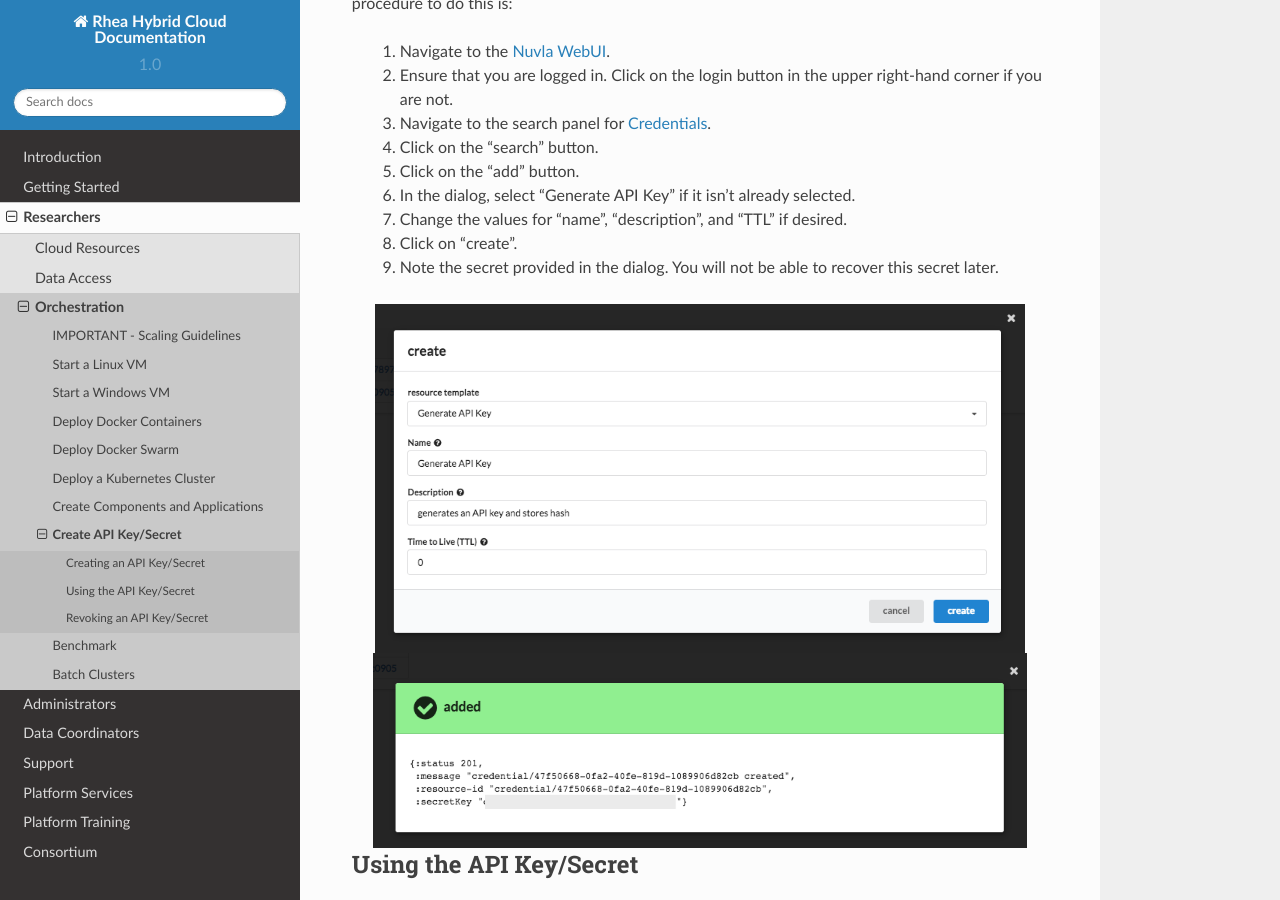
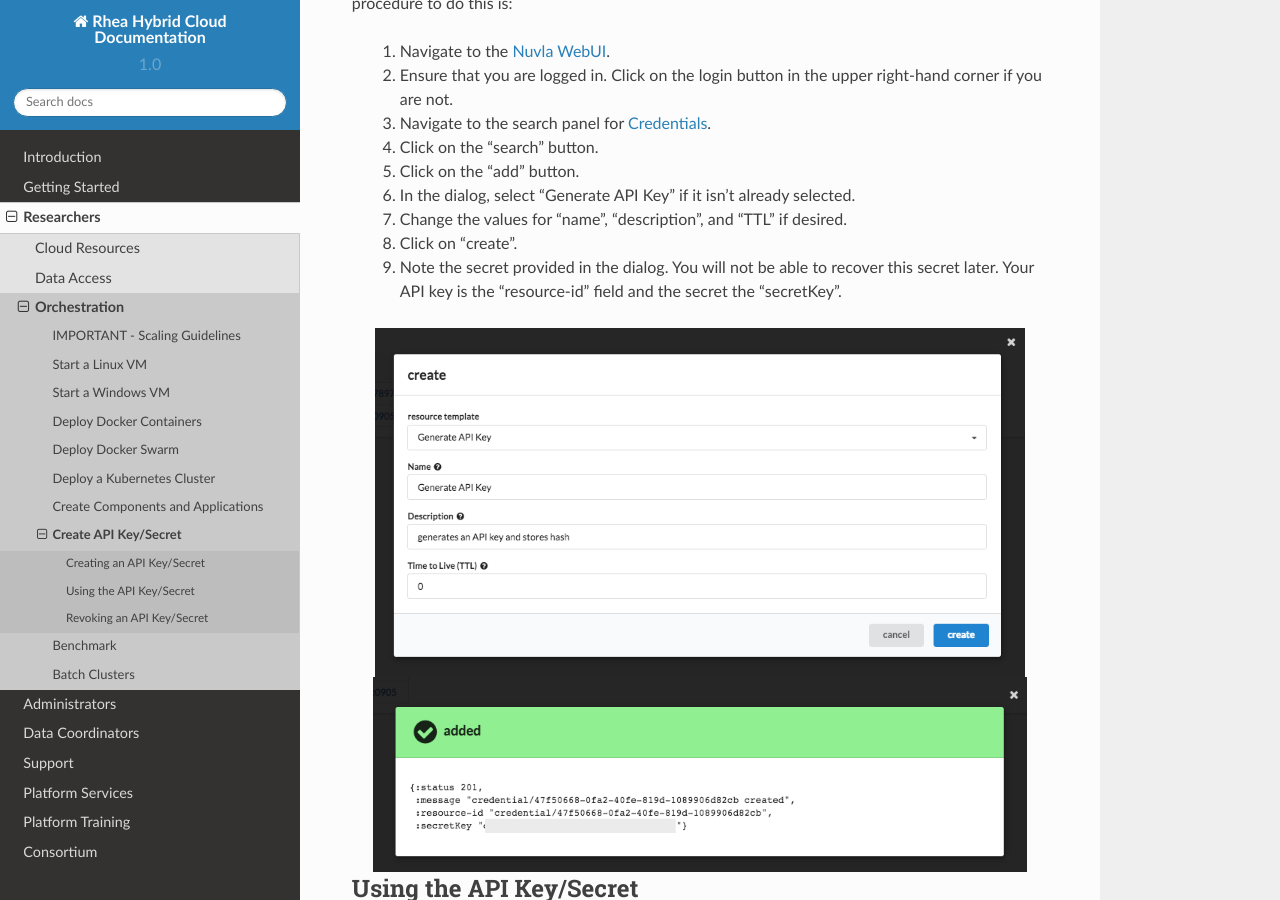
Before and after one commit to teamputtygen/hn-docs, a Sphinx documentation site: the page built from docs/researcher/orchestration/api-key.rst, in a window 1280 px wide and 900 px high, scrolled down 944 px. Built offline with Sphinx 7.4.7 and the Read the Docs theme 2.0.0, drawn with Linux system fonts in a browser that asks for light colours.

```diff
--- a/docs/researcher/orchestration/api-key.rst
+++ b/docs/researcher/orchestration/api-key.rst
@@ -54,7 +54,7 @@ browser interface to Nuvla.  The procedure to do this is:
     desired.
  8. Click on "create".
  9. Note the secret provided in the dialog.  You will not be able to
-    recover this secret later.
+    recover this secret later. Your API key is the "resource-id" field and the secret the "secretKey".
 
 .. image:: ../images/api-key-add-dialog.png
    :scale: 75 %
```
